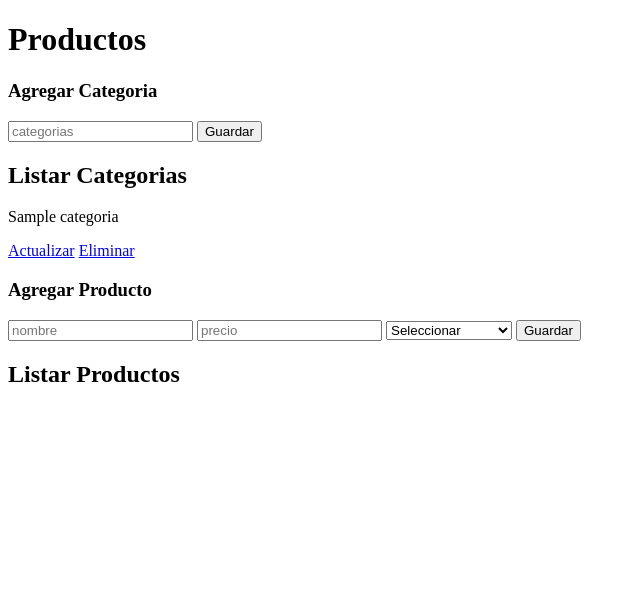
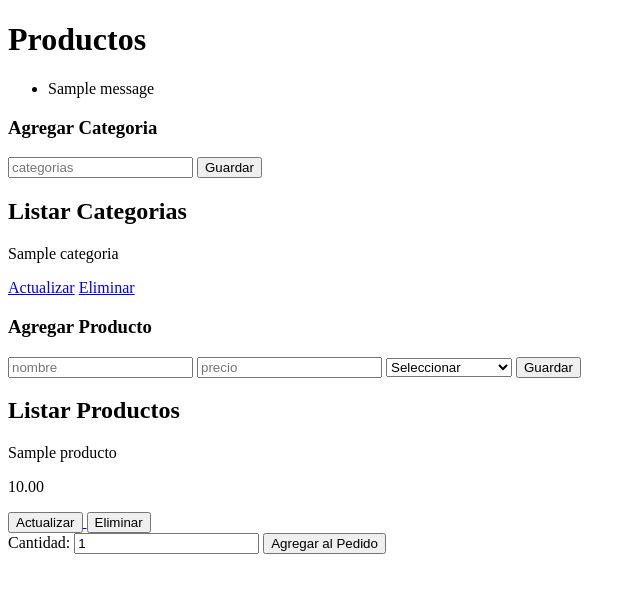
Before and after one commit to JustIbrah16/Ecommerce-Flask-py, a Flask app: page / in a window 1280 px wide. Shown: the top 593 px of the page, without its empty margins (0-640 px from the left). Run offline with Flask 3, Linux system fonts and the light colour scheme; tables that the repository leaves empty hold one stand-in row (values such as "Sample post"); one stand-in notice (Sample message) is shown.

Commit message:
Ultimos cambios

```diff
--- a/app.py
+++ b/app.py
@@ -1,6 +1,8 @@
 from flask import Flask
 from routes.categorias import categorias
 from routes.productos import productos
+from routes.pedidos import pedidos
+from routes.main import main
 from utils.db import db
 
 app = Flask(__name__)
@@ -11,5 +13,7 @@ app.config['SQLALCHEMY_TRACK_MODIFICATIONS'] = False
 
 db.init_app(app)
 
+app.register_blueprint(main)
 app.register_blueprint(categorias)
 app.register_blueprint(productos)
+app.register_blueprint(pedidos)
--- a/models/pedidos.py
+++ b/models/pedidos.py
@@ -1,8 +1,8 @@
 from utils.db import db
 from sqlalchemy import column, Integer, String, Numeric, ForeignKey, DateTime
-from sqlalchemy.orm import declarative_base, ForeignKey, relationship
+from sqlalchemy.orm import declarative_base, relationship
 import datetime
-from estado import Estado
+from .estado import Estado
 
 class Pedidos(db.Model):
     __tablename__ = 'pedidos'
--- a/routes/categorias.py
+++ b/routes/categorias.py
@@ -3,6 +3,10 @@ from models.categorias import Categorias
 from utils.db import db
 
 categorias = Blueprint('categorias', __name__)
+
+def obtener_categorias():
+    return Categorias.query.all()
+
 @categorias.route("/")
 def index():
     categorias = Categorias.query.all()
--- /dev/null
+++ b/routes/main.py
@@ -0,0 +1,13 @@
+from flask import Blueprint, render_template
+from utils.db import db
+from .productos import obtener_productos
+from .categorias import obtener_categorias
+from models.productos import Productos
+
+main = Blueprint('main', __name__)
+
+@main.route("/")
+def index():
+    productos = obtener_productos()
+    categorias = obtener_categorias()
+    return render_template('index.html', productos = productos, categorias = categorias)
--- a/routes/productos.py
+++ b/routes/productos.py
@@ -1,4 +1,4 @@
-from flask import Blueprint, render_template, request, redirect, url_for, flash
+from flask import Blueprint, render_template, request, redirect, url_for, flash, get_flashed_messages
 from models.productos import Productos
 from .categorias import Categorias
 from utils.db import db
@@ -9,9 +9,12 @@ productos = Blueprint('productos', __name__)
 def obtener_categoria():
     return Categorias.query.all()
 
+def obtener_productos():
+    return Productos.query.all()
+
 @productos.route("/index_productos")
 def index():
-    productos = Productos.query.all()
+    productos = Productos.query.filter_by(fk_estado = 2)
     categorias = obtener_categoria()
     return render_template('index.html', productos = productos, categorias = categorias)
 
@@ -25,14 +28,14 @@ def add_productos():
     categoria = Categorias.query.get(categoria_id)
     if not categoria:
         flash('Categoria no valida', 'error')
-        return redirect(url_for('productos.index'))
+        return redirect(url_for('main.index'))
 
     nuevo_producto = Productos(fk_categoria = categoria_id, nombre = nombre, precio = precio, fk_estado = estado)
     db.session.add(nuevo_producto)
     db.session.commit()
 
     # print(f"Nombre: {nombre}, Precio: {precio}, Categoria ID: {categoria_id}")
-    return redirect(url_for('productos.index'))
+    return redirect(url_for('main.index'))
 
 @productos.route("/update_productos/<id>", methods = ['POST', 'GET'])
 def update_productos(id):
@@ -42,10 +45,24 @@ def update_productos(id):
     if request.method == 'POST':
         producto.nombre = request.form['nombre']
         producto.precio = request.form['precio']
-        producto.fk_categoria = request.form['categoria']
+
+        categoria_seleccionada = request.form['categoria']
+        if categoria_seleccionada:
+            producto.fk_categoria = categoria_seleccionada
 
         db.session.commit()
 
         return redirect(url_for('productos.index'))
 
     return render_template('update_productos.html', producto = producto, categorias = categorias)
+
+@productos.route("/delete_productos/<id>", methods=['POST'])
+def delete_productos(id):
+    producto = Productos.query.get(id)
+    if producto:
+        producto.fk_estado = 1
+        db.session.commit()
+        flash('Producto eliminado correctamente', 'success')
+    else:
+        flash('Producto no encontrado', 'error')
+    return redirect(url_for('productos.index'))
--- a/templates/index.html
+++ b/templates/index.html
@@ -7,6 +7,16 @@
 </head>
 <body>
     <h1>Productos</h1>
+
+        {% with messages = get_flashed_messages(with_categories=True) %}
+            {% if messages %}
+                <ul>
+                    {% for category, message in messages %}
+                        <li class="{{ category }}">{{ message }}</li>
+                    {% endfor %}
+                </ul>
+            {% endif %}
+        {% endwith %}
 
     <form action="{{ url_for('categorias.add') }}" method="POST">
         <h3>Agregar Categoria</h3>
@@ -30,7 +40,7 @@
 
     </div>
 
-    <form action="/add_productos" method="POST">
+    <form action="{{ url_for('productos.add_productos') }}" method="POST">
         <h3>Agregar Producto</h3>
         <input type="text" name="nombre" placeholder="nombre" required>
         <input type="text" name="precio" placeholder="precio" required>
@@ -42,6 +52,7 @@
         </select>
         <button>Guardar</button>
     </form>
+
     <div>
 
         <div>
@@ -52,14 +63,24 @@
                 <p>{{ producto.precio }}</p>
                 <p>{{ producto.categoria }}</p>
                 <div>
+                    <a href="{{ url_for('productos.update_productos', id=producto.id) }}">
+                        <button>Actualizar</button>
+                    </a>
+                    <form action="{{ url_for('productos.delete_productos', id=producto.id) }}" method="POST" style="display: inline;">
+                        <button type="submit">Eliminar</button>
+                    </form>
+
+                    <form action="{{ url_for('pedidos.agregar_producto_a_pedido', producto_id=producto.id) }}" method="POST">
+                        <label for="cantidad">Cantidad:</label>
+                        <input type="number" name="cantidad" value="1" min="1" required>
+                        <button type="submit">Agregar al Pedido</button>
+                    </form>
 
                 </div>
             </div>
             {% endfor %}
         </div>
 
-    </div>
-
     <!-- {% block body %}
 
     {% endblock %} -->
```
Also changed, not shown: models/detalle_pedido.py (+4 -4 lines), routes/pedidos.py (+43 -0 lines).
